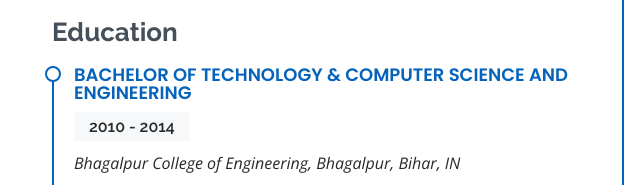
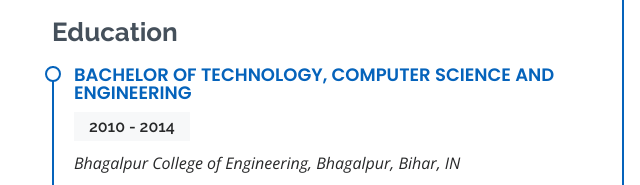
Before and after one commit to NajeebArif/NajeebArif.gitbuh.io, a plain HTML site: page index.html in a window 1280 px wide. Shown: the part 3521-3706 px from the top of the page, 80-720 px from the left. Drawn offline with nearby package versions, Linux system fonts and the light colour scheme.

Commit message:
fix education

```diff
--- a/index.html
+++ b/index.html
@@ -465,7 +465,7 @@
 
             <h3 class="resume-title">Education</h3>
             <div class="resume-item">
-              <h4>Bachelor of Technology &amp; Computer Science and Engineering</h4>
+              <h4>Bachelor of Technology, Computer Science and Engineering</h4>
               <h5>2010 - 2014</h5>
               <p><em>Bhagalpur College of Engineering, Bhagalpur, Bihar, IN</em></p>
               <p>Graduated with distinction and with 75% marks.</p>
```
